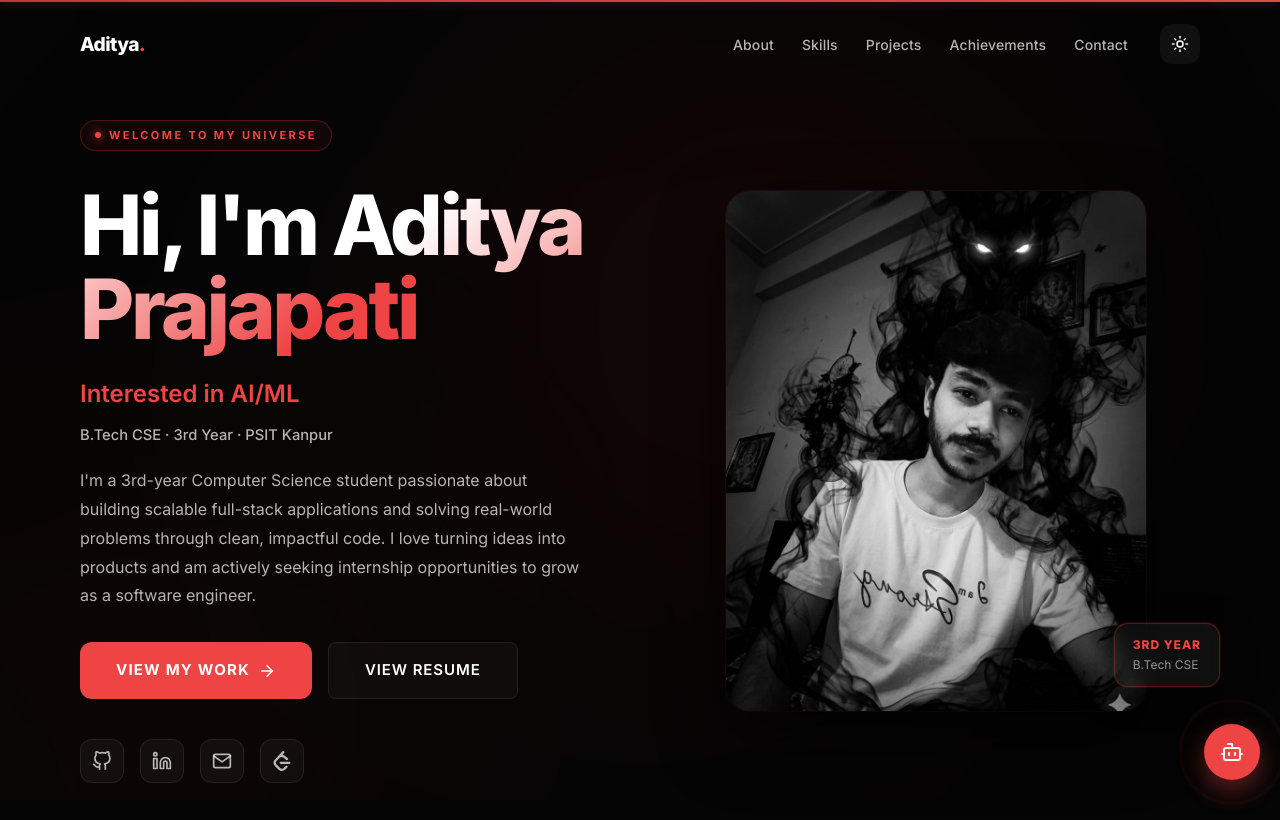
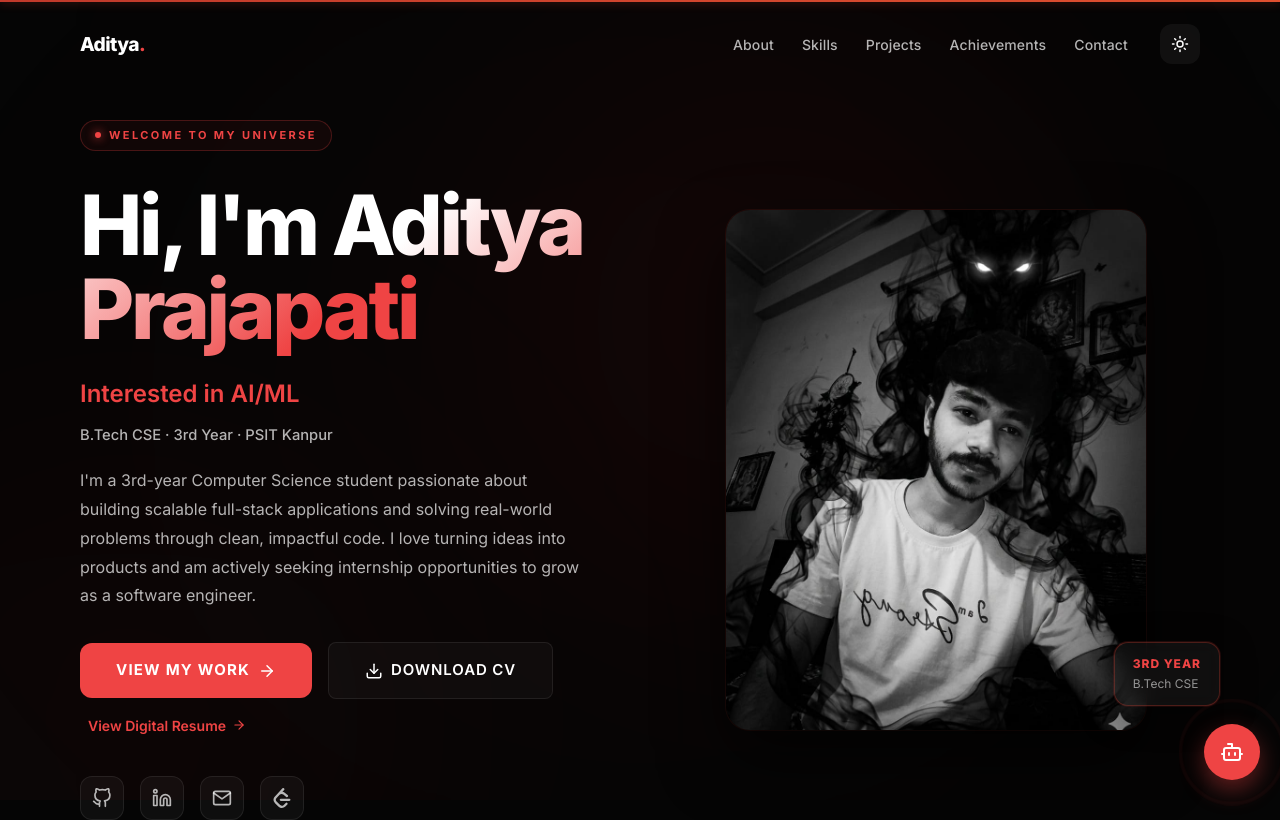
Before and after one commit to Aditya4405/portfolio, a React (Vite) app in the folder Portfolio/: page / in a window 1280 px wide. Shown: the top 820 px of the page. Built offline with nearby package versions, Linux system fonts and the light colour scheme.

Commit message:
refactor: update button styles and links in HeroSection and ResumePage for improved navigation and user experience

```diff
--- a/Portfolio/src/components/sections/HeroSection.jsx
+++ b/Portfolio/src/components/sections/HeroSection.jsx
@@ -185,13 +185,16 @@ function HeroSection({ personalInfo, resumeUrl }) {
               initial={{ opacity: 0, y: 24, filter: 'blur(10px)' }}
               animate={{ opacity: 1, y: 0, filter: 'blur(0px)' }}
               transition={{ duration: 0.7, delay: 0.55, ease: [0.22, 1, 0.36, 1] }}
-              style={{ display: 'flex', gap: '16px', flexWrap: 'wrap', marginBottom: '40px' }}
+              style={{ display: 'flex', gap: '16px', flexWrap: 'wrap', alignItems: 'center', marginBottom: '40px' }}
             >
               <a href="#projects" className="btn-primary" style={{ padding: '16px 36px', fontSize: '15px' }}>
                 View My Work <ArrowRight size={18} />
               </a>
-              <Link to="/resume" className="btn-secondary" style={{ padding: '16px 36px', fontSize: '15px', color: 'var(--text-primary)', borderColor: 'var(--card-border)', textDecoration: 'none', display: 'flex', alignItems: 'center', gap: '8px' }}>
-                View Resume
+              <a href={resumeUrl} download className="btn-secondary" style={{ padding: '16px 36px', fontSize: '15px', color: 'var(--text-primary)', borderColor: 'var(--card-border)', display: 'flex', alignItems: 'center', gap: '8px', textDecoration: 'none' }}>
+                <Download size={18} /> Download CV
+              </a>
+              <Link to="/resume" style={{ fontSize: '14px', fontWeight: 600, color: '#ef4444', textDecoration: 'none', marginLeft: '8px', display: 'flex', alignItems: 'center', gap: '6px' }} className="hover:underline">
+                View Digital Resume <ArrowRight size={14} />
               </Link>
             </motion.div>
 
--- a/Portfolio/src/pages/ResumePage.jsx
+++ b/Portfolio/src/pages/ResumePage.jsx
@@ -1,6 +1,7 @@
 import { useEffect } from 'react'
 import { motion } from 'framer-motion'
-import { ArrowLeft, Download, Printer, Mail, MapPin, Phone, Github, Linkedin, ExternalLink, Award, BookOpen, Briefcase, Code, GraduationCap, CheckCircle2 } from 'lucide-react'
+import { ArrowLeft, Download, Printer, Mail, MapPin, Phone, ExternalLink, Award, BookOpen, Briefcase, Code, GraduationCap, CheckCircle2 } from 'lucide-react'
+import { FiGithub, FiLinkedin } from 'react-icons/fi'
 import { personalInfo } from '../data/portfolio'
 import { useTheme } from '../hooks/useTheme'
 
@@ -208,8 +209,8 @@ const ResumePage = () => {
                {...fadeUp(0.3)}
                style={{ display: 'flex', justifyContent: 'center', gap: '24px', fontSize: '0.9rem' }}
             >
-              <a href={"https://" + resumeData.linkedin} target="_blank" rel="noreferrer" style={{ display: 'flex', alignItems: 'center', gap: '6px', color: 'var(--text-secondary)', textDecoration: 'none' }} className="link-hover"><Linkedin size={15} /> LinkedIn</a>
-              <a href={"https://" + resumeData.github} target="_blank" rel="noreferrer" style={{ display: 'flex', alignItems: 'center', gap: '6px', color: 'var(--text-secondary)', textDecoration: 'none' }} className="link-hover"><Github size={15} /> GitHub</a>
+              <a href={"https://" + resumeData.linkedin} target="_blank" rel="noreferrer" style={{ display: 'flex', alignItems: 'center', gap: '6px', color: 'var(--text-secondary)', textDecoration: 'none' }} className="link-hover"><FiLinkedin size={15} /> LinkedIn</a>
+              <a href={"https://" + resumeData.github} target="_blank" rel="noreferrer" style={{ display: 'flex', alignItems: 'center', gap: '6px', color: 'var(--text-secondary)', textDecoration: 'none' }} className="link-hover"><FiGithub size={15} /> GitHub</a>
             </motion.div>
           </div>
 
```
